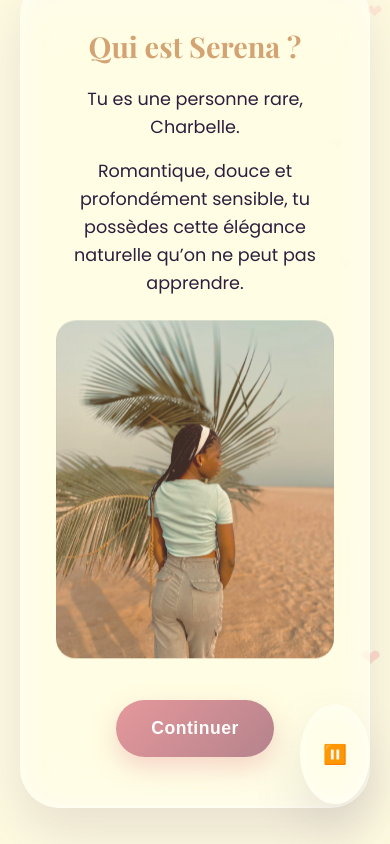
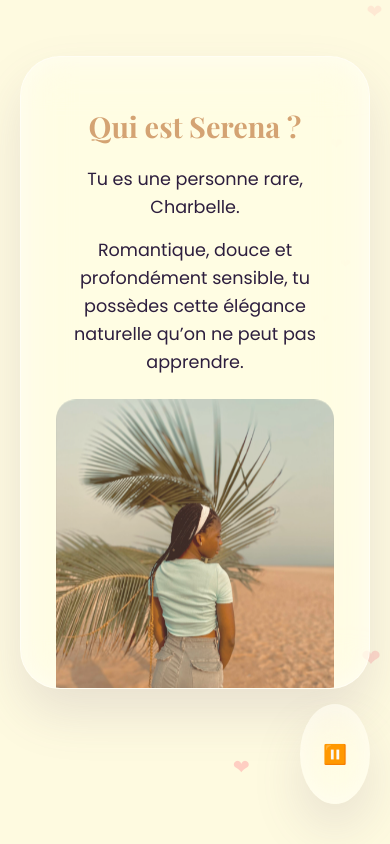
Before and after one commit to Belor229/My-Charbelle-website, a plain HTML site: page index.html in a window 390 px wide. Both pictures are taken after a click on the button "Ouvrir mon cœur ↓". Drawn offline with nearby package versions, Linux system fonts and the light colour scheme; a web font is replaced by a local one.

Commit message:
Mobile visibility fixes (scrollable glass panel) and music start time at 20s

```diff
--- a/script.js
+++ b/script.js
@@ -121,7 +121,7 @@ document.addEventListener('DOMContentLoaded', () => {
         if (!isMusicPlaying || forcePlay) {
             // Set start time to 24 seconds on first play
             if (music.currentTime === 0) {
-                music.currentTime = 24.0;
+                music.currentTime = 20.0;
             }
             music.play().then(() => {
                 isMusicPlaying = true;
--- a/style.css
+++ b/style.css
@@ -95,8 +95,8 @@ body {
     align-items: center;
     justify-content: center;
     padding: 20px;
-    padding-bottom: 80px;
-    /* Extra padding at bottom for mobile controls */
+    padding-bottom: 120px;
+    /* Extra padding at bottom for mobile controls and browser bars */
     opacity: 0;
     visibility: hidden;
     transform: translateY(50px);
@@ -128,6 +128,10 @@ body {
     padding: 50px 35px;
     width: 100%;
     max-width: 380px;
+    max-height: 75vh;
+    /* Limit height on mobile */
+    overflow-y: auto;
+    /* Enable internal scrolling */
     text-align: center;
     box-shadow:
         0 25px 50px rgba(109, 89, 122, 0.15),
```
